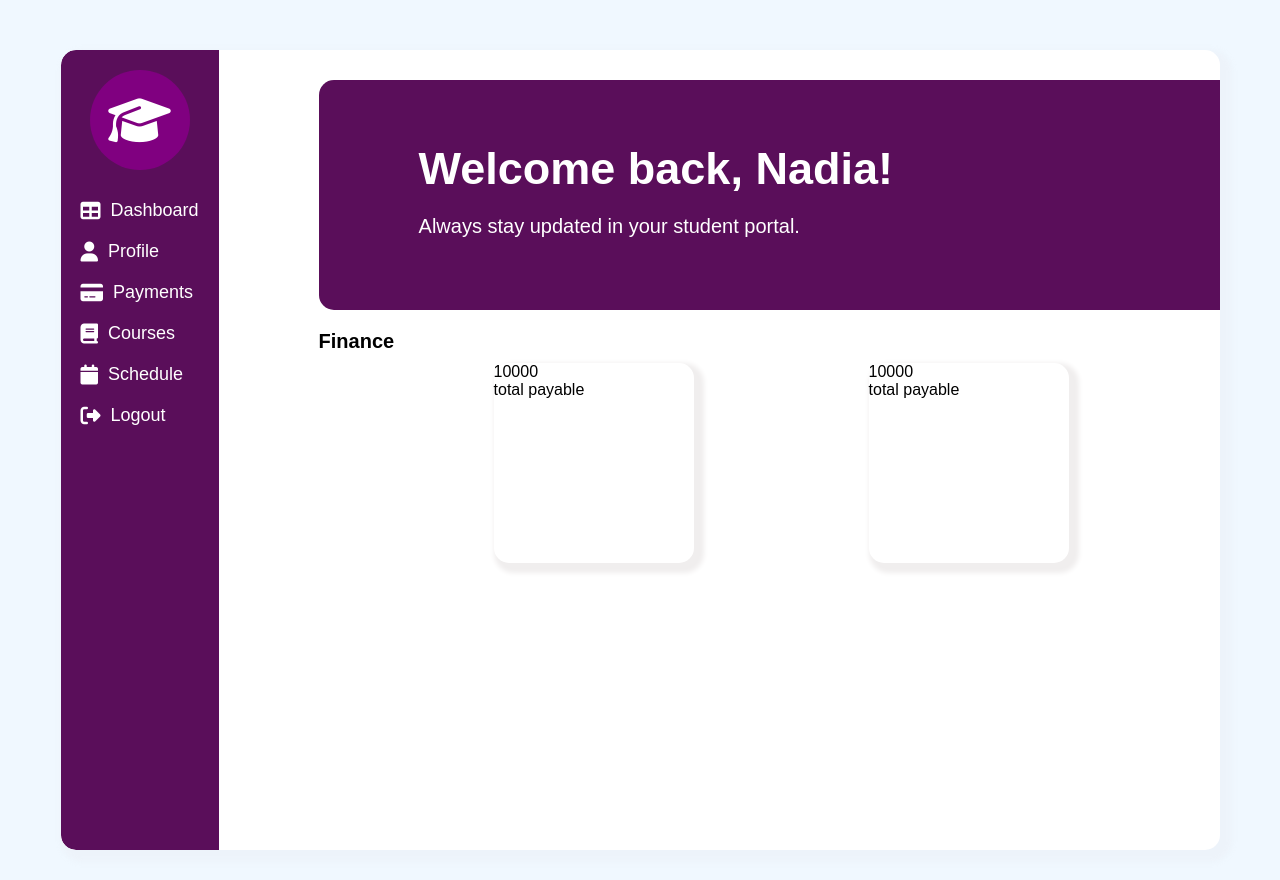
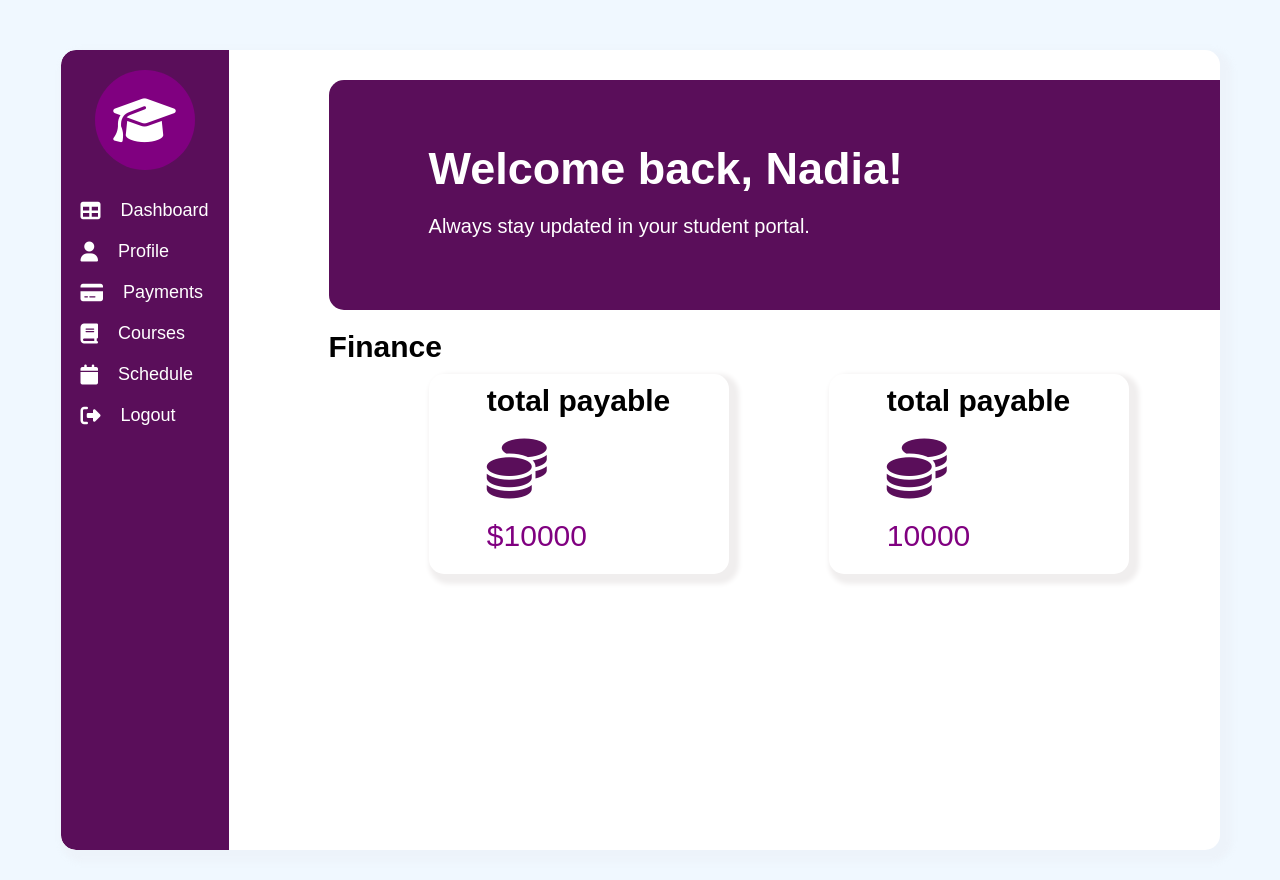
Before and after one commit to sohasara/student-portal, a PHP site: page / in a window 1280 px wide. Run offline with PHP 8.4, Linux system fonts and the light colour scheme; some libraries are stand-ins or nearby versions.

Commit message:
add styling

```diff
--- a/index.html
+++ b/index.html
@@ -60,16 +60,22 @@
             </div>
             <div class="finace-content">
                <div class="finance-box">
-                <p>10000</p>
-                <p>total payable</p>
+                <p class="p-bold">total payable</p>
+                <i class="fa-solid fa-coins"></i>
+                <p>$10000</p>
+
                </div>
                <div class="finance-box">
+                <p class="p-bold">total payable</p>
+                <i class="fa-solid fa-coins"></i>
                 <p>10000</p>
-                <p>total payable</p>
+
                </div>
                <div class="finance-box">
+                <p class="p-bold">total payable</p>
+                <i class="fa-solid fa-coins"></i>
                 <p>10000</p>
-                <p>total payable</p>
+
                </div>
 
             </div>
--- a/style.css
+++ b/style.css
@@ -59,7 +59,7 @@
     display: flex;
 
     align-items: center;
-    gap: 10px;
+    gap: 20px;
     color: white;
     font-size: 18px;
     padding: 10px 20px ;
@@ -125,7 +125,7 @@
 /* finace body */
 
 .finace-text{
-    font-size: 20px;
+    font-size: 30px;
     font-weight: bold;
     padding-bottom: 10px;
 }
@@ -135,11 +135,28 @@
     justify-content: space-evenly;
 }
 .finance-box{
+    padding-top: 10px;
     height: 200px;
-    width: 200px;
+    width: 300px;
+    border-radius: 15px;
+    box-shadow: 5px 5px 5px 5px rgb(240, 238, 238);
+    display: grid;
+    justify-content: center;
+    font-size: 30px;
+    color: purple;
 
-    border-radius: 15px;
-
-    box-shadow: 5px 5px 5px 5px rgb(240, 238, 238);
 
 }
+.p-bold{
+    font-size: 30px;
+    font-weight: bold;
+    color: black;
+}
+.finance-box i{
+    font-size: 60px;
+    color:rgb(90, 14, 90) ;
+}
+
+.finance-box:hover{
+    border: 3px solid rgb(90, 14, 90);
+}
```
